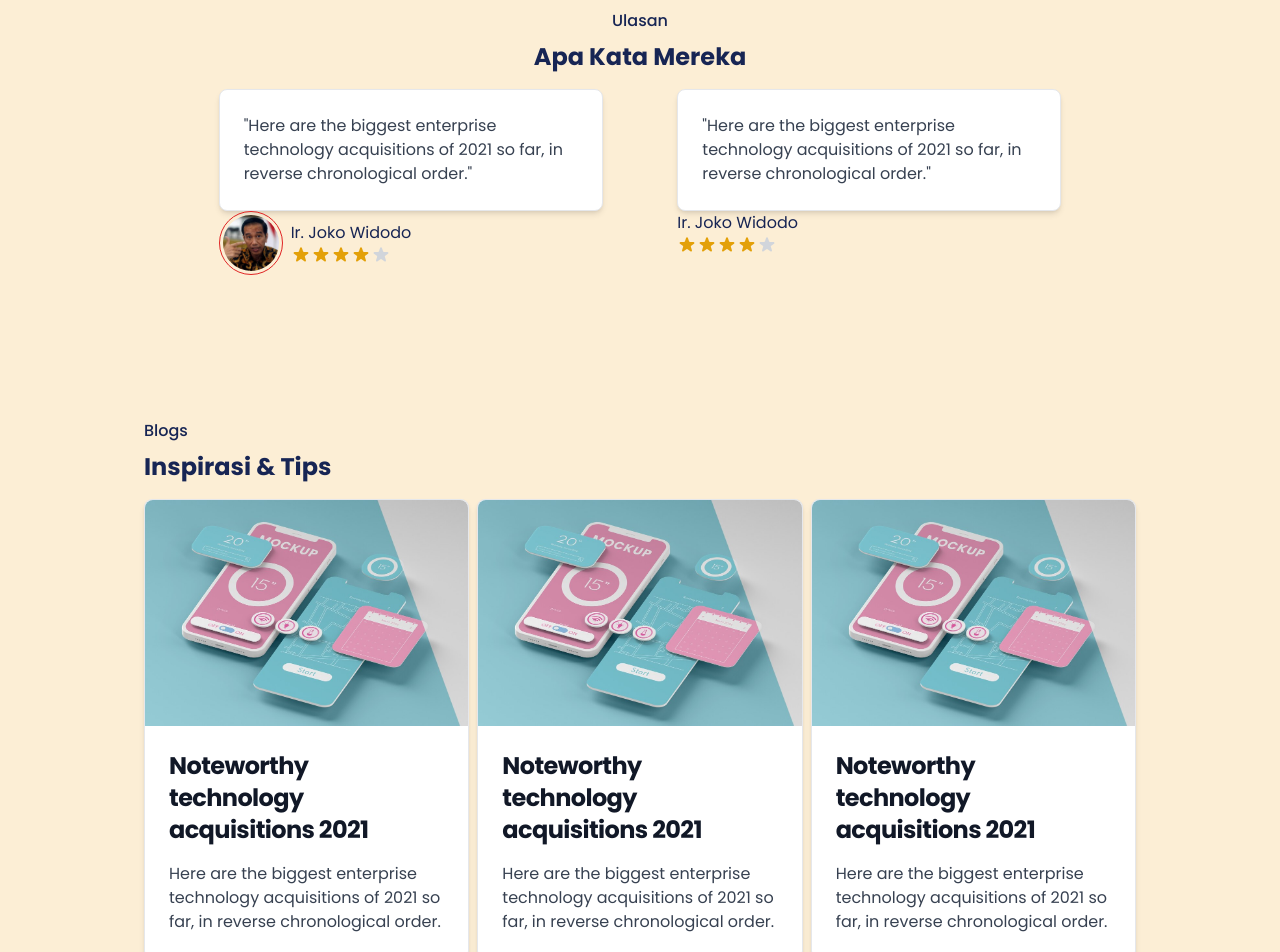
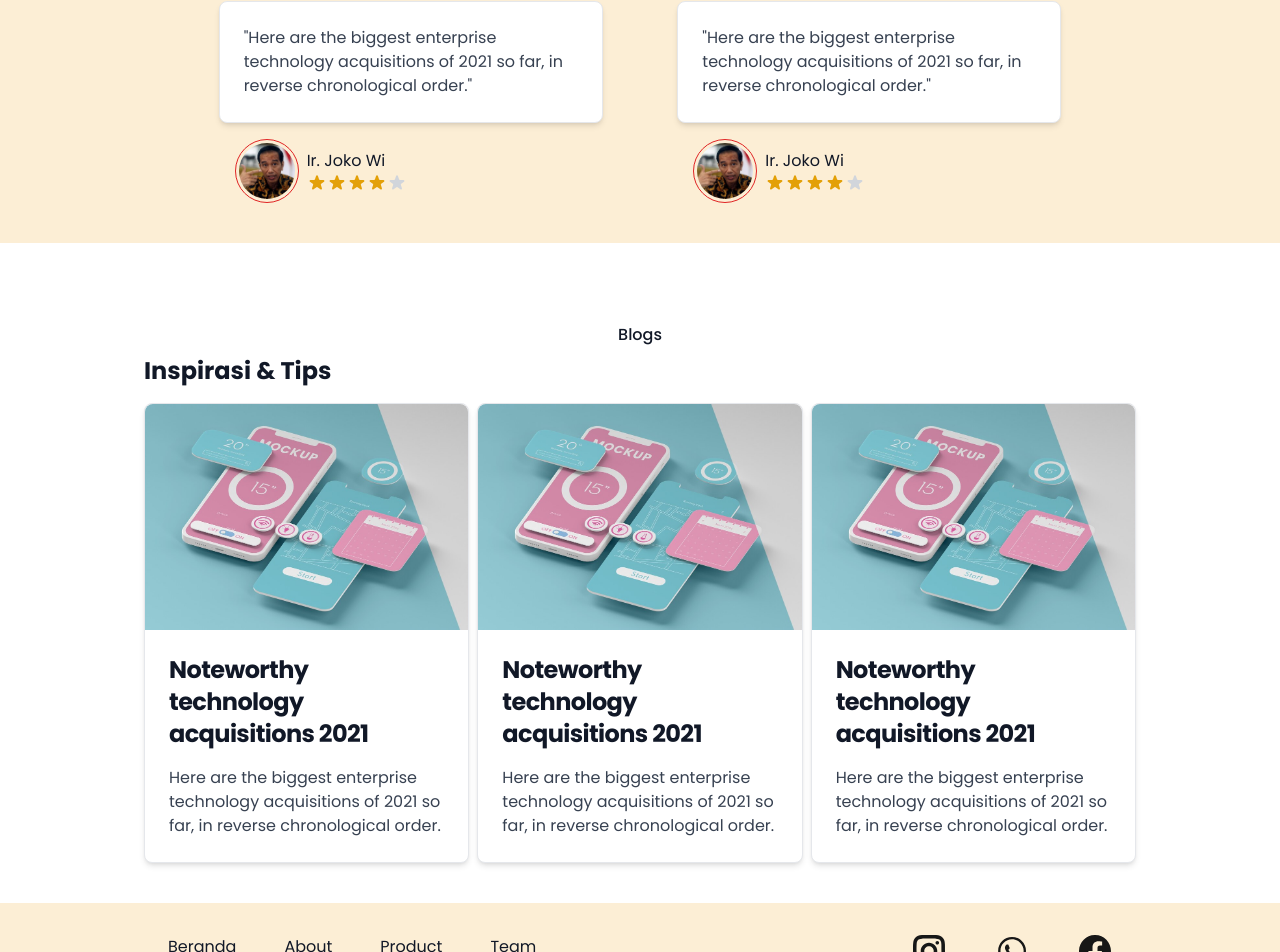
Before and after one commit to mishbahulmunir96/nebulaa, a Next.js app: page / in a window 1280 px wide. Shown: the part 1737-2689 px from the top of the page. Built offline with nearby package versions, Linux system fonts and the light colour scheme; a web font is replaced by a local one.

Commit message:
fix responsive hompage

```diff
--- a/src/app/Dashboard/page.tsx
+++ b/src/app/Dashboard/page.tsx
@@ -1,14 +1,14 @@
 import BlogSection from "@/components/beranda/BlogSection";
 import Hero from "@/components/beranda/Hero";
 import ProductSection from "@/components/beranda/ProductSection";
-import Testimoni from "@/components/beranda/Testimoni";
+import TestiSection from "@/components/beranda/TestiSection";
 
 const Dashboard = () => {
   return (
     <>
       <Hero />
       <ProductSection />
-      <Testimoni />
+      <TestiSection />
       <BlogSection />
     </>
   );
--- a/src/components/Container.tsx
+++ b/src/components/Container.tsx
@@ -14,7 +14,7 @@ const Container: FC<ContainerProps> = ({
   return (
     <section className={`bg-[#FCEED5] px-2 pt-20 md:px-36 ${classParent}`}>
       <div
-        className={`container mx-auto pb-6 text-blue-950 md:mb-0 ${classChildren}`}
+        className={`container mx-auto pb-6 text-gray-900 md:mb-0 ${classChildren}`}
       >
         {children}
       </div>
--- a/src/components/beranda/BlogSection.tsx
+++ b/src/components/beranda/BlogSection.tsx
@@ -5,10 +5,10 @@ import { BlogCard } from "./elements/BlogCard";
 
 const BlogSection = () => {
   return (
-    <Container classParent="pt-10 pb-10">
-      <SubTitle>Blogs</SubTitle>
-      <Title>Inspirasi & Tips</Title>
-      <div className="grid grid-cols-3 gap-2">
+    <Container classParent="pt-8 md:pt-20 bg-white">
+      <SubTitle className="text-center">Blogs</SubTitle>
+      <Title className="text-center md:text-left">Inspirasi & Tips</Title>
+      <div className="gap-2 md:grid md:grid-cols-3">
         <BlogCard />
         <BlogCard />
         <BlogCard />
--- a/src/components/beranda/Hero.tsx
+++ b/src/components/beranda/Hero.tsx
@@ -8,12 +8,12 @@ const Hero = () => {
       classChildren="md:grid md:grid-cols-[1.2fr_0.8fr] h-full"
     >
       <div className="flex flex-col justify-center">
-        <div>
+        <div className="text-center md:text-left">
           <h1 className="mb-6 text-4xl font-bold leading-snug">
             <span className="text-[56px]">Rangkai Keindahan</span> <br />&
             Kenangan Bersama Kami
           </h1>
-          <p className="font-medium leading-6">
+          <p className="font-medium leading-6 text-gray-700">
             Temukan berbagai pilihan buket bunga, gift istimewa, dan layanan
             penyewaan serta hias box hantaran yang elegan untuk setiap momen
             spesial Anda. Kami menghadirkan produk berkualitas, menjadikan
--- a/src/components/beranda/ProductSection.tsx
+++ b/src/components/beranda/ProductSection.tsx
@@ -5,7 +5,7 @@ import ProductHomeCard from "./elements/ProductHomeCard";
 
 const ProductSection = () => {
   return (
-    <Container classParent="pb-10">
+    <Container classParent=" pt-8 md:pt-20 bg-white">
       <div className="text-center">
         <SubTitle>Produk Kami</SubTitle>
         <Title>
--- /dev/null
+++ b/src/components/beranda/TestiSection.tsx
@@ -0,0 +1,24 @@
+import Image from "next/image";
+import { TestiCard } from "./elements/TestiCard";
+import { RatingElement } from "./elements/Rating";
+import Container from "../Container";
+import SubTitle from "../elements/SubTitle";
+import Title from "../elements/Title";
+import TestiFragment from "./elements/TestiFragment";
+
+const TestiSection = () => {
+  return (
+    <Container classParent="pt-8">
+      <div className="text-center">
+        <SubTitle>Ulasan</SubTitle>
+        <Title>Apa Kata Mereka</Title>
+      </div>
+      <div className="flex flex-col md:flex-row md:justify-evenly">
+        <TestiFragment src="/image/jkw.png" alt="jkw" name="Ir. Joko Wi" />
+        <TestiFragment src="/image/jkw.png" alt="jkw" name="Ir. Joko Wi" />
+      </div>
+    </Container>
+  );
+};
+
+export default TestiSection;
--- a/src/components/beranda/Testimoni.tsx
+++ /dev/null
@@ -1,46 +0,0 @@
-import Image from "next/image";
-import { TestiCard } from "./elements/TestiCard";
-import { RatingElement } from "./elements/Rating";
-import Container from "../Container";
-import SubTitle from "../elements/SubTitle";
-import Title from "../elements/Title";
-
-const Testimoni = () => {
-  return (
-    <Container classParent="pt-10 pb-10">
-      <div className="text-center">
-        <SubTitle>Ulasan</SubTitle>
-        <Title>Apa Kata Mereka</Title>
-      </div>
-      <div className="flex justify-evenly">
-        <div>
-          <TestiCard />
-          <div className="flex items-center gap-2">
-            <div className="flex h-16 w-16 items-center justify-center rounded-full border border-red-600">
-              <Image
-                src="/image/jkw.png"
-                alt="pak jokowi"
-                width={56}
-                height={56}
-                className="h-[56px] rounded-full object-cover"
-              />
-            </div>
-            <div>
-              <p>Ir. Joko Widodo</p>
-              <RatingElement />
-            </div>
-          </div>
-        </div>
-        <div>
-          <TestiCard />
-          <div>
-            <p>Ir. Joko Widodo</p>
-            <RatingElement />
-          </div>
-        </div>
-      </div>
-    </Container>
-  );
-};
-
-export default Testimoni;
--- a/src/components/beranda/elements/BlogCard.tsx
+++ b/src/components/beranda/elements/BlogCard.tsx
@@ -3,7 +3,7 @@ import { Card } from "flowbite-react";
 export function BlogCard() {
   return (
     <Card
-      className="max-w-sm"
+      className="mb-4 w-full md:max-w-sm"
       imgAlt="Meaningful alt text for an image that is not purely decorative"
       imgSrc="/image/about_me2.png"
     >
--- /dev/null
+++ b/src/components/beranda/elements/TestiFragment.tsx
@@ -0,0 +1,35 @@
+import React, { FC } from "react";
+import { TestiCard } from "./TestiCard";
+import Image from "next/image";
+import { RatingElement } from "./Rating";
+
+interface TestiFragmentProps {
+  src: string;
+  alt: string;
+  name: string;
+}
+
+const TestiFragment: FC<TestiFragmentProps> = ({ src, alt, name }) => {
+  return (
+    <div>
+      <TestiCard />
+      <div className="my-4 flex items-center gap-2 pl-4">
+        <div className="flex h-16 w-16 items-center justify-center rounded-full border border-red-600">
+          <Image
+            src={src}
+            alt={alt}
+            width={56}
+            height={56}
+            className="h-[56px] rounded-full object-cover"
+          />
+        </div>
+        <div>
+          <p>{name}</p>
+          <RatingElement />
+        </div>
+      </div>
+    </div>
+  );
+};
+
+export default TestiFragment;
--- a/src/components/elements/Menu.tsx
+++ b/src/components/elements/Menu.tsx
@@ -12,7 +12,7 @@ const Menu: FC<MenuProps> = ({ href, children, classname }) => {
     <li className="mx-1 my-1 px-4 lg:m-0 lg:p-0">
       <Link
         href={href}
-        className={`rounded-lg text-lg font-medium text-blue-950 no-underline transition-all duration-300 ease-in-out hover:font-semibold lg:px-6 lg:py-3 lg:text-base ${classname}`}
+        className={`rounded-lg text-lg font-medium text-gray-900 no-underline transition-all duration-300 ease-in-out hover:font-semibold lg:px-6 lg:py-3 lg:text-base ${classname}`}
       >
         {children}
       </Link>
--- a/src/components/elements/SubTitle.tsx
+++ b/src/components/elements/SubTitle.tsx
@@ -2,10 +2,11 @@ import { FC, ReactNode } from "react";
 
 interface SubTitleProps {
   children: ReactNode;
+  className?: string;
 }
 
-const SubTitle: FC<SubTitleProps> = ({ children }) => {
-  return <h3 className="mb-2 font-medium">{children}</h3>;
+const SubTitle: FC<SubTitleProps> = ({ children, className }) => {
+  return <h3 className={`mb-2 font-medium ${className}`}>{children}</h3>;
 };
 
 export default SubTitle;
--- a/src/components/fragments/MenuBar.tsx
+++ b/src/components/fragments/MenuBar.tsx
@@ -17,16 +17,16 @@ const MenuBar: FC<MenuBarProps> = ({ classname }) => {
 
   return (
     <div
-      className={`relative my-5 lg:static lg:flex lg:items-center lg:justify-center ${classname}`}
+      className={`relative my-5 md:static md:flex md:items-center md:justify-center ${classname}`}
     >
-      <div className="text-blue-900 lg:hidden" onClick={toggleMenu}>
+      <div className="md:hidden" onClick={toggleMenu}>
         {isOpen ? <HiX size={24} /> : <HiOutlineMenu size={24} />}
       </div>
 
       <ul
-        className={`${isOpen ? "flex" : "hidden"} absolute -left-2 top-[52px] flex-col rounded-md bg-yellow-400 px-3 py-1 lg:static lg:flex lg:flex-row lg:items-center lg:justify-between lg:bg-transparent`}
+        className={`${isOpen ? "flex" : "hidden"} absolute -left-2 top-[52px] flex-col rounded-md bg-yellow-400 px-3 py-1 md:static md:flex md:flex-row md:items-center md:justify-between md:bg-transparent`}
       >
-        <div className="flex flex-col justify-center pl-1 text-lg font-bold text-blue-950 lg:hidden">
+        <div className="text-md flex flex-col justify-center pl-1 font-bold md:hidden">
           <h3>Menu</h3>
         </div>
         <hr className="border border-slate-300" />
```
